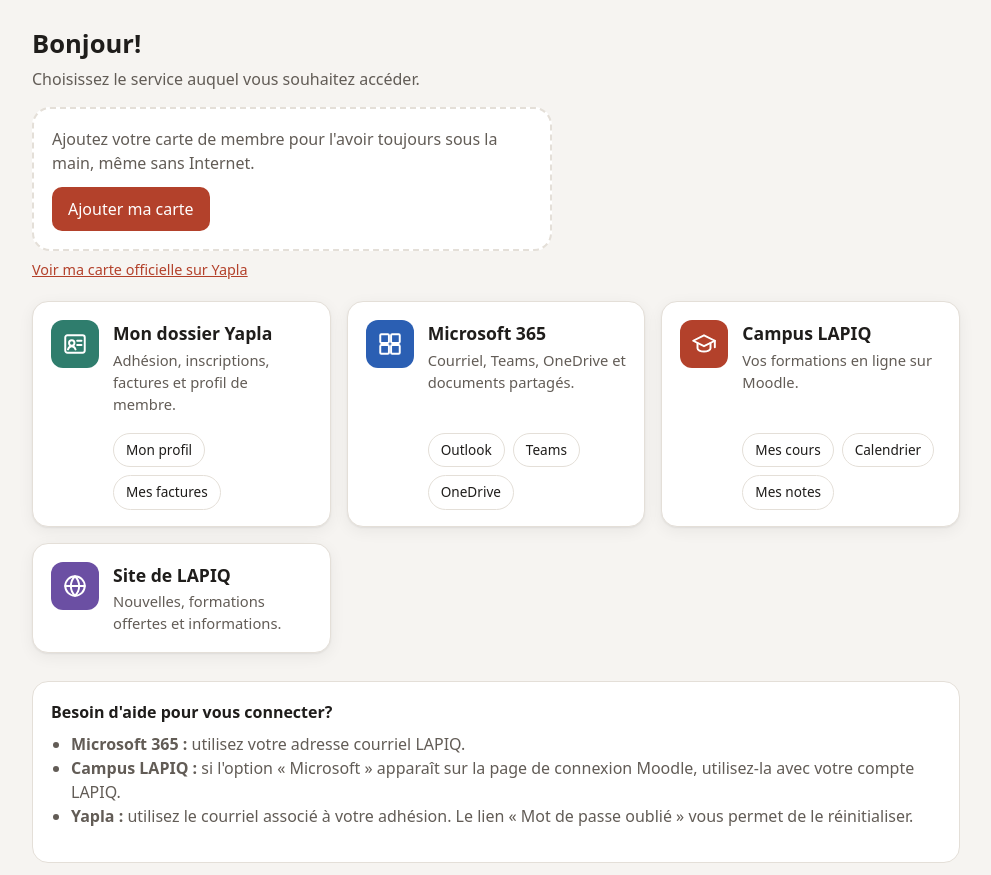
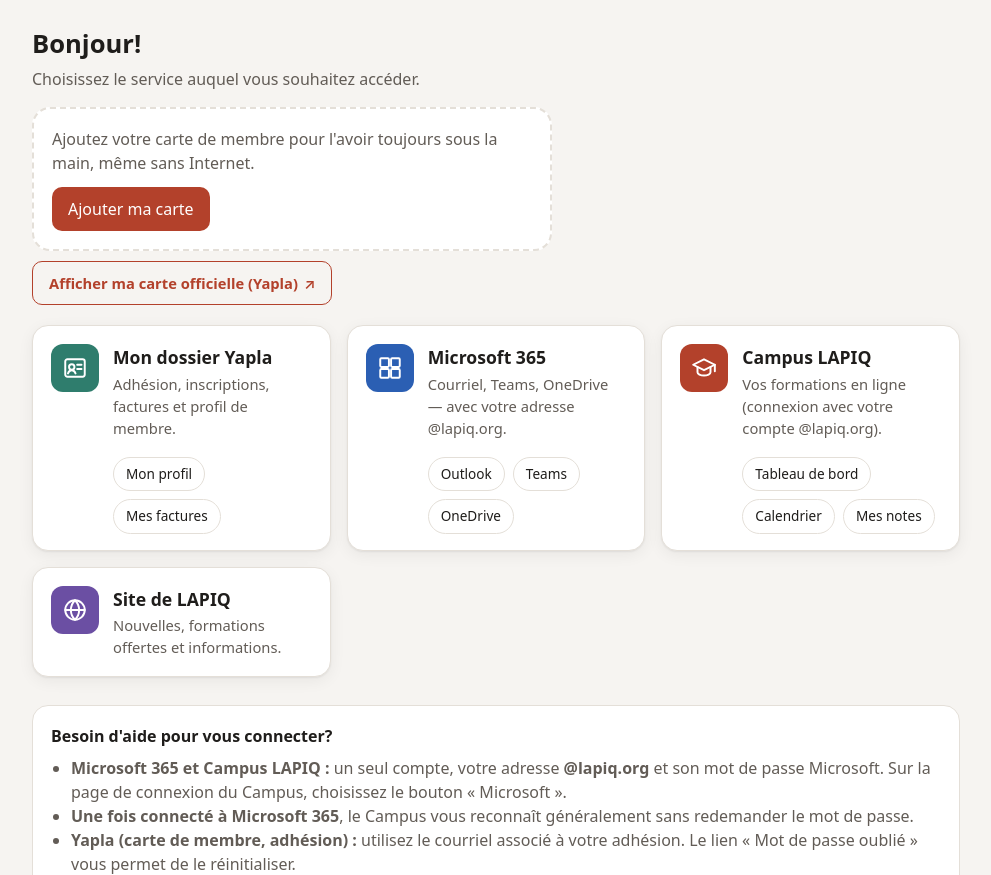
Before and after one commit to lapiq1985-lgtm/D-p-t_LAPIQ, a plain HTML site: page index.html in a window 1280 px wide. Shown: the part 77-952 px from the top of the page, without its empty margins (144-1135 px from the left). Drawn offline with Linux system fonts and the light colour scheme.

Commit message:
Adresses confirmées (lapiq.org, campus.lapiq.org), connexion Microsoft @lapiq.org, accès à la carte officielle Yapla
Co-Authored-By: Claude Opus 5.5 <noreply@anthropic.com>
Claude-Session: https://claude.ai/code/session_01Ug9oVdB2smBWoTe2bh6xCr

```diff
--- a/app.js
+++ b/app.js
@@ -150,8 +150,8 @@
       zone.appendChild(carte);
     }
     if (cfgCarte.urlOfficielle) {
-      var a = lienExterne(cfgCarte.urlOfficielle, "Voir ma carte officielle sur Yapla");
-      a.className = "cm-lien";
+      var a = lienExterne(cfgCarte.urlOfficielle, "Afficher ma carte officielle (Yapla)");
+      a.className = "btn-carte-officielle";
       zone.appendChild(a);
     }
   }
@@ -220,6 +220,7 @@
   function ouvrirProfil() {
     var p = lireProfil();
     CHAMPS.forEach(function (c) { document.getElementById(c).value = p[c] || ""; });
+    erreurCourriel.hidden = true;
     document.getElementById("photo").value = "";
     afficherPhoto(p.photo);
     ouvrir(dlg);
@@ -247,10 +248,20 @@
   });
 
   document.getElementById("btn-profil").addEventListener("click", ouvrirProfil);
+
+  // L'adresse doit appartenir au domaine Microsoft de LAPIQ.
+  var erreurCourriel = document.getElementById("erreur-courriel");
+  document.getElementById("enregistrer").addEventListener("click", function (e) {
+    var v = document.getElementById("courriel").value.trim().toLowerCase();
+    var ok = !v || !cfg.domaineM365 || v.slice(-(cfg.domaineM365.length + 1)) === "@" + cfg.domaineM365;
+    erreurCourriel.hidden = ok;
+    if (!ok) { e.preventDefault(); document.getElementById("courriel").focus(); }
+  });
   dlg.addEventListener("close", function () {
     if (dlg.returnValue !== "ok") return;
     var p = {};
     CHAMPS.forEach(function (c) { p[c] = document.getElementById(c).value.trim(); });
+    p.courriel = p.courriel.toLowerCase();
     if (photoTemp) p.photo = photoTemp;
     if (!ecrireProfil(p)) alert("Impossible d'enregistrer sur cet appareil (navigation privée?).");
     rendre();
--- a/config.js
+++ b/config.js
@@ -9,19 +9,19 @@ window.LAPIQ_CONFIG = {
   organisation: "LAPIQ",
   sousTitre: "Votre portail d'accès",
 
-  // Domaine Microsoft 365 de l'organisation (sert à envoyer
-  // directement l'utilisateur vers la bonne page de connexion).
-  domaineM365: "lapiq.org", // À CONFIRMER
+  // Domaine Microsoft 365 de l'organisation. Chaque membre possède une
+  // adresse @lapiq.org qui donne accès à Microsoft 365 ET au Campus (Moodle).
+  domaineM365: "lapiq.org",
 
   courrielSoutien: "", // ex. "soutien@lapiq.org" — À CONFIRMER
 
   // Carte de membre affichée dans l'application
   carteMembre: {
     titre: "Carte de membre",
-    // Lien vers la carte officielle dans le portail membre Yapla
-    urlOfficielle: "https://lapiq.s1.yapla.com/fr/espace-membre/", // À CONFIRMER
+    // Page Yapla où s'affiche la carte de membre officielle (HTML créé dans Yapla)
+    urlOfficielle: "https://lapiq.s1.yapla.com/fr/espace-membre/", // À CONFIRMER : adresse exacte de la page de la carte
     // Si LAPIQ dispose d'une page de vérification, le code QR pointera vers
-    // cette adresse suivie du numéro de membre (ex. "https://www.lapiq.org/verifier?no=").
+    // cette adresse suivie du numéro de membre (ex. "https://lapiq.org/verifier?no=").
     // Laisser vide : le code QR contient alors le nom, le numéro et la date d'expiration.
     urlVerification: "",
     joursAvertissement: 30 // affiche « expire bientôt » sous ce seuil
@@ -43,7 +43,7 @@ window.LAPIQ_CONFIG = {
     {
       id: "m365",
       nom: "Microsoft 365",
-      description: "Courriel, Teams, OneDrive et documents partagés.",
+      description: "Courriel, Teams, OneDrive — avec votre adresse @lapiq.org.",
       couleur: "#2b5fb3",
       icone: "m365",
       url: "https://www.office.com/?auth=2",
@@ -57,12 +57,12 @@ window.LAPIQ_CONFIG = {
     {
       id: "campus",
       nom: "Campus LAPIQ",
-      description: "Vos formations en ligne sur Moodle.",
+      description: "Vos formations en ligne (connexion avec votre compte @lapiq.org).",
       couleur: "#b3412b",
       icone: "campus",
-      url: "https://campus.lapiq.org/login/index.php", // À CONFIRMER
+      url: "https://campus.lapiq.org/my/courses.php",
       liens: [
-        { nom: "Mes cours", url: "https://campus.lapiq.org/my/courses.php" },
+        { nom: "Tableau de bord", url: "https://campus.lapiq.org/my/" },
         { nom: "Calendrier", url: "https://campus.lapiq.org/calendar/view.php" },
         { nom: "Mes notes", url: "https://campus.lapiq.org/grade/report/overview/index.php" }
       ]
@@ -73,7 +73,7 @@ window.LAPIQ_CONFIG = {
       description: "Nouvelles, formations offertes et informations.",
       couleur: "#6b4fa3",
       icone: "site",
-      url: "https://www.lapiq.org/", // À CONFIRMER
+      url: "https://lapiq.org/",
       liens: []
     }
   ]
--- a/index.html
+++ b/index.html
@@ -40,9 +40,9 @@
     <section class="aide">
       <h3>Besoin d'aide pour vous connecter?</h3>
       <ul>
-        <li><strong>Microsoft 365 :</strong> utilisez votre adresse courriel LAPIQ.</li>
-        <li><strong>Campus LAPIQ :</strong> si l'option « Microsoft » apparaît sur la page de connexion Moodle, utilisez-la avec votre compte LAPIQ.</li>
-        <li><strong>Yapla :</strong> utilisez le courriel associé à votre adhésion. Le lien « Mot de passe oublié » vous permet de le réinitialiser.</li>
+        <li><strong>Microsoft 365 et Campus LAPIQ :</strong> un seul compte, votre adresse <strong>@lapiq.org</strong> et son mot de passe Microsoft. Sur la page de connexion du Campus, choisissez le bouton « Microsoft ».</li>
+        <li><strong>Une fois connecté à Microsoft 365</strong>, le Campus vous reconnaît généralement sans redemander le mot de passe.</li>
+        <li><strong>Yapla (carte de membre, adhésion) :</strong> utilisez le courriel associé à votre adhésion. Le lien « Mot de passe oublié » vous permet de le réinitialiser.</li>
       </ul>
       <p id="soutien"></p>
     </section>
@@ -59,8 +59,9 @@
       <h2>Mon profil</h2>
       <label for="prenom">Prénom</label>
       <input id="prenom" autocomplete="given-name">
-      <label for="courriel">Courriel LAPIQ (Microsoft 365)</label>
+      <label for="courriel">Adresse @lapiq.org (Microsoft 365 et Campus)</label>
       <input id="courriel" type="email" autocomplete="email" placeholder="prenom.nom@lapiq.org">
+      <p id="erreur-courriel" class="erreur" role="alert" hidden>L'adresse doit se terminer par @lapiq.org.</p>
 
       <fieldset>
         <legend>Carte de membre</legend>
@@ -80,7 +81,7 @@
           <button type="button" id="retirer-photo" class="secondaire" hidden>Retirer</button>
         </div>
       </fieldset>
-      <p class="note">Ces informations restent sur cet appareil. Le courriel sert uniquement à préremplir la connexion Microsoft 365.</p>
+      <p class="note">Ces informations restent sur cet appareil. L'adresse sert uniquement à préremplir la connexion Microsoft.</p>
       <div class="actions">
         <button value="annuler" class="secondaire">Annuler</button>
         <button value="ok" id="enregistrer">Enregistrer</button>
--- a/styles.css
+++ b/styles.css
@@ -156,3 +156,13 @@ dialog { max-height: calc(100dvh - 32px); overflow: auto; }
 @media (max-width: 400px) {
   .cm-qr svg { width: 72px; height: 72px; }
 }
+
+.btn-carte-officielle {
+  display: inline-flex; align-items: center; gap: 6px; margin-top: 10px;
+  padding: 10px 16px; border-radius: 10px; border: 1px solid var(--accent);
+  color: var(--accent); text-decoration: none; font-weight: 600; font-size: .92rem;
+}
+.btn-carte-officielle::after { content: "↗"; }
+.btn-carte-officielle:hover { background: var(--accent); color: #fff; }
+.erreur { color: #c0392b; font-size: .82rem; margin: 4px 0 0; }
+@media (prefers-color-scheme: dark) { .erreur { color: #ff8a7a; } }
--- a/sw.js
+++ b/sw.js
@@ -1,5 +1,5 @@
 // Service worker : garde l'interface du portail disponible hors ligne.
-var CACHE = "lapiq-portail-v2";
+var CACHE = "lapiq-portail-v3";
 var FICHIERS = ["./", "index.html", "styles.css", "app.js", "config.js",
   "manifest.webmanifest", "vendor/qrcode.js", "icons/icon.svg", "icons/icon-192.png", "icons/icon-512.png"];
 
```
Also changed, not shown: README.md.
